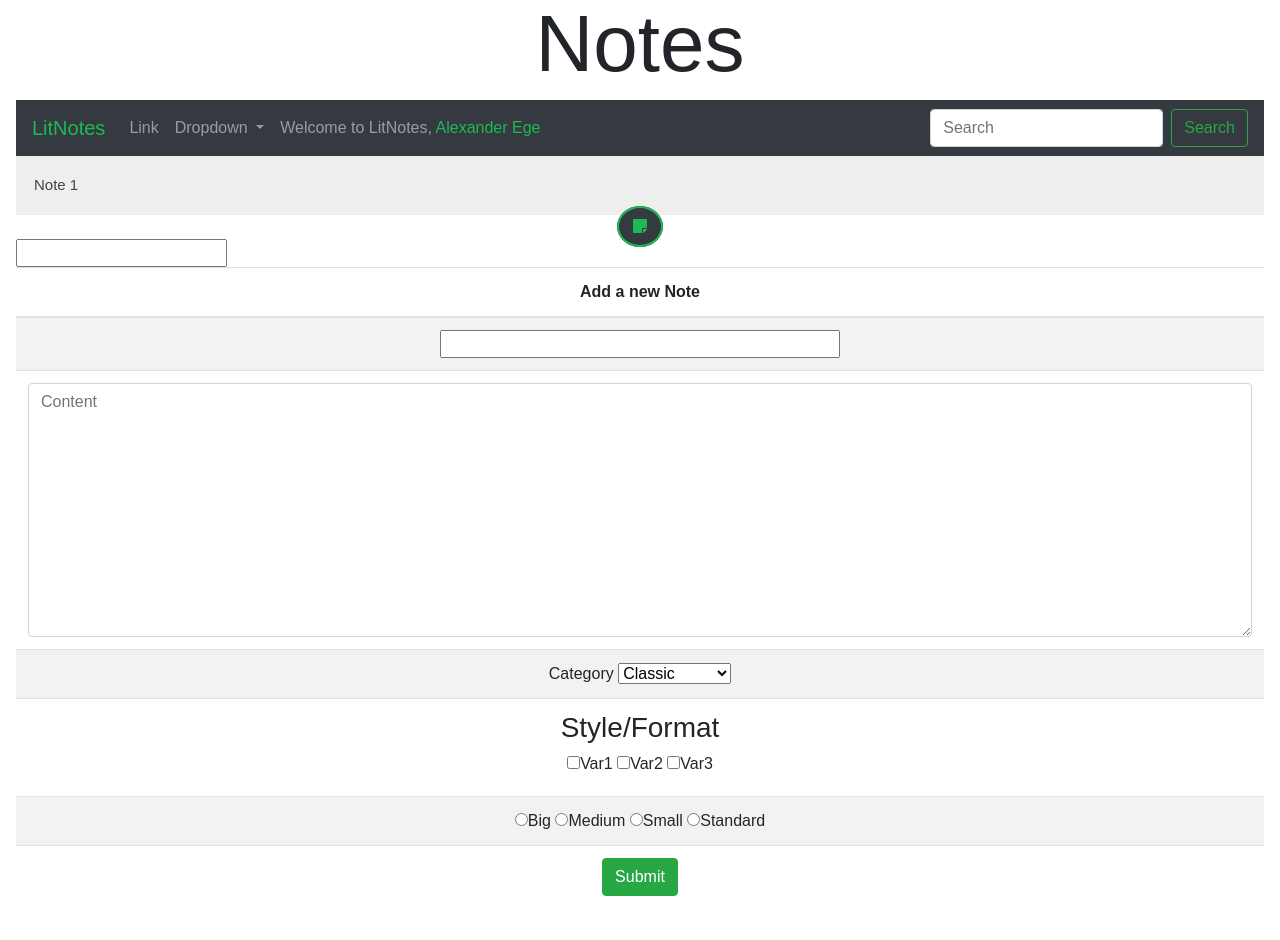
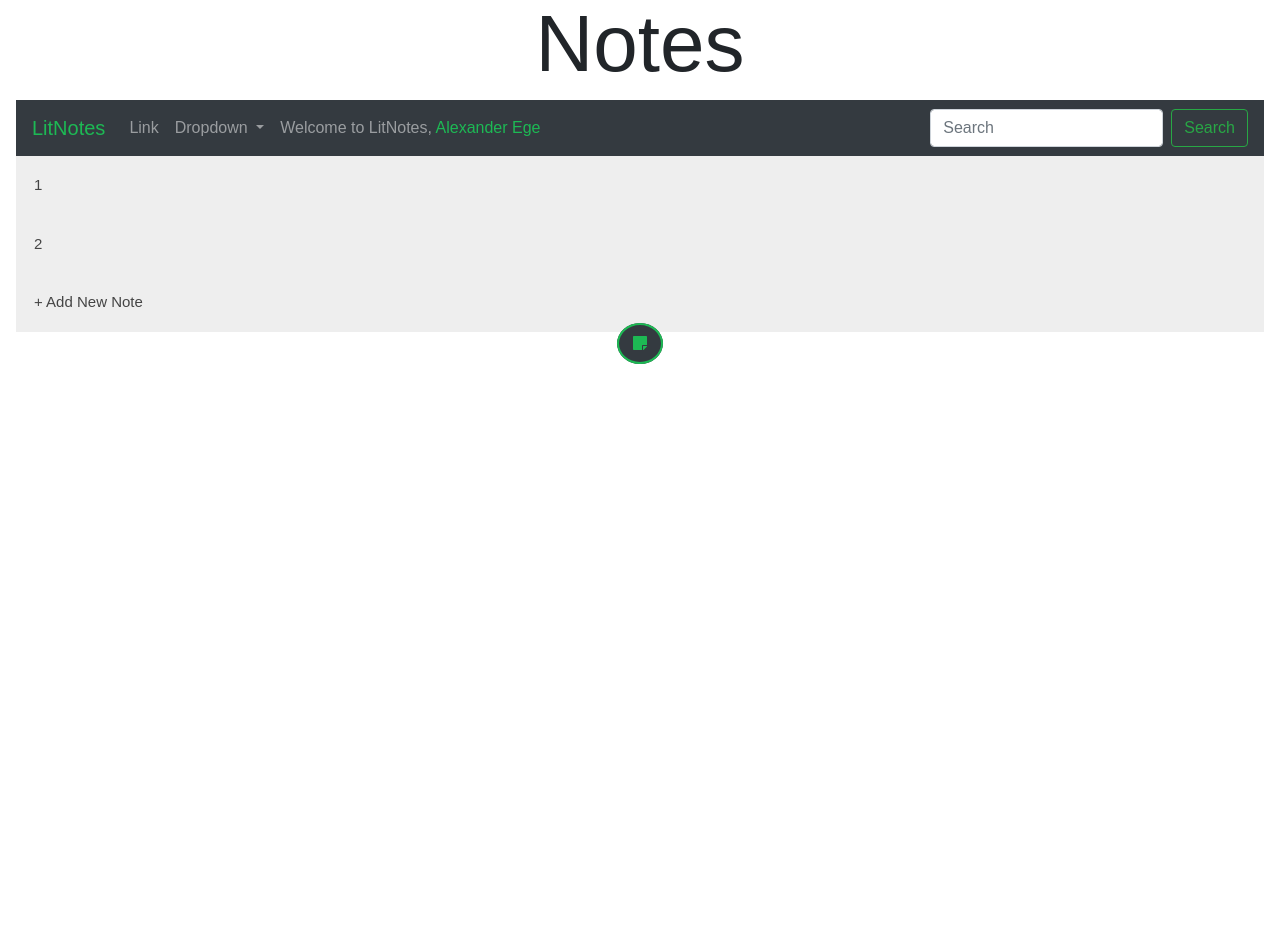
Before and after one commit to alexege/Notes_App, a Django app: template apps/notes_app/templates/notes_app/dashboard.html in a window 1280 px wide. Shown: the part 44-984 px from the top of the page. After the commit the page ends 408 px from the top, so only its background shows below. Run offline with Django 3.2, Linux system fonts and the light colour scheme; the template is opened without the code that fills it: values that come from a table or form of the project are taken from there, others are empty; data comes from the database, SQL or seed files in the repository; both versions use the stored data as it was after the commit; parts of the project's set-up code (start-up, migrations or seed data) failed here and were passed over; some libraries are stand-ins or nearby versions.

Commit message:
Fixed Routing, Added basic new notes implementation

```diff
--- a/apps/notes_app/templates/notes_app/dashboard.html
+++ b/apps/notes_app/templates/notes_app/dashboard.html
@@ -64,32 +64,25 @@
           </div>
         </nav>
 
-      <!-- Accordion  -->
-      <button class="accordion">Note 1</button>
+        <!-- Notes -->
+        {% for note in list_of_notes %}
+        <button class="accordion">{{note.id}}</button>
           <div class="panel">
             <div class="panel-content">
-        <p>Empty for now</p>
-        <!-- STart -->
-
-        <!-- End -->
+            <p>{{note.content}}</p>
             </div>
           </div>
+        {% endfor %}
 
-      <!-- Add a note category -->
-      <div class="add_note">
-          <a href="/add_note">
-            <i class="fas fa-sticky-note"></i>
-          </a>
-      </div>
+      <!-- Create a new note -->
+      <button class="accordion">+ Add New Note</button>
+      <div class="panel">
+        <div class="panel-content">
+          <div>
 
-      <form action='/' method="POST">
-        <table>
-          <input type="text" name="title">
-        </table>
-      </form>
-
+            <!-- Start -->
             <div class="new_note">
-      <form method="POST">
+                <form action="/notes/add_note" method="POST">
                   {% csrf_token %}
                   <table class="table table-striped">
                     <thead>
@@ -99,12 +92,12 @@
                     </thead>
                     <tr>
                       <td>
-              <input type="text" name="note-title" class="note-title">
+                        <input type="text" name="note-title">
                       </td>
                     </tr>
                     <tr>
                       <td>
-              <textarea rows="10" cols="5" name="content" class="form-control note-content" placeholder="Content"></textarea>
+                        <textarea rows="10" cols="5" name="form-content" class="form-control note-content" placeholder="Content"></textarea>
                       </td>
                     </tr>
                     <tr>
@@ -125,9 +118,9 @@
                             <label>
                               <input type="checkbox" class="radio" value="1" name="note-form" />Var1</label>
                             <label>
-                    <input type="checkbox" class="radio" value="1" name="fooby[1][]" />Var2</label>
+                              <input type="checkbox" class="radio" value="1" name="note-form" />Var2</label>
                             <label>
-                    <input type="checkbox" class="radio" value="1" name="fooby[1][]" />Var3</label>
+                              <input type="checkbox" class="radio" value="1" name="note-form" />Var3</label>
                           </div>
                       </td>
                     </tr>
@@ -147,6 +140,20 @@
                   </table>
                 </form>
               </div>
+            <!-- End -->
+
+          </div>
+        </div>
+      </div>
+
+      <!-- Add a note category button-->
+      <div class="add_note">
+          <a href="/notes/">
+            <i class="fas fa-sticky-note"></i>
+          </a>
+      </div>
+
+
 
       <!-- <button class="accordion">Section 1</button>
       <div class="panel">
--- a/apps/notes_app/urls.py
+++ b/apps/notes_app/urls.py
@@ -2,5 +2,5 @@ from django.conf.urls import url
 from . import views
 urlpatterns = [
     url(r'^$', views.index),
-    url(r'^/add_note$', views.add_note),
+    url(r'^add_note$', views.add_note),
 ]
--- a/notes/urls.py
+++ b/notes/urls.py
@@ -17,5 +17,6 @@ from django.conf.urls import url, include
 
 urlpatterns = [
     url(r'^', include('apps.login_app.urls')),
+    url(r'^login/', include('apps.login_app.urls')),
     url(r'^notes/', include('apps.notes_app.urls')),
 ]
```
Also changed, not shown: apps/notes_app/views.py (+15 -12 lines), db.sqlite3. Lines whose indentation alone changed are shown as unchanged.
